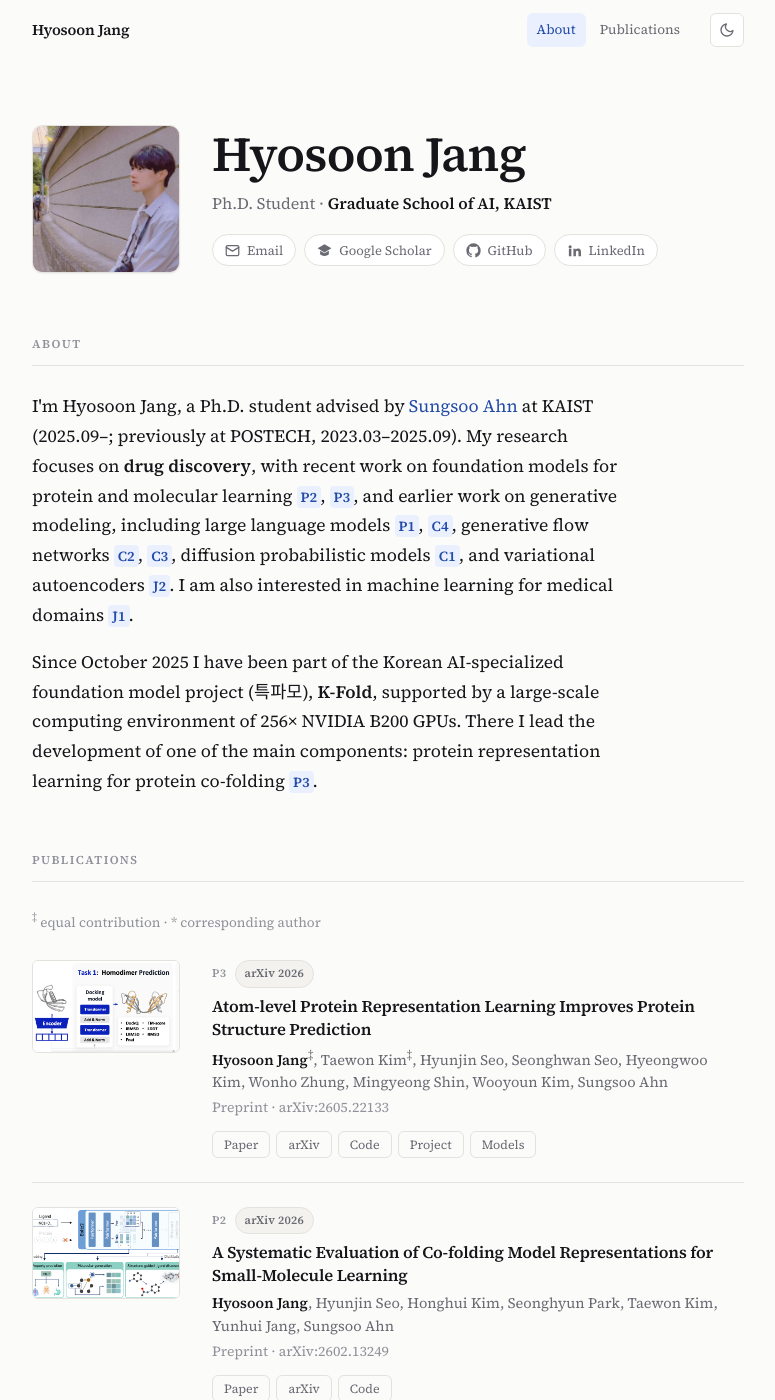
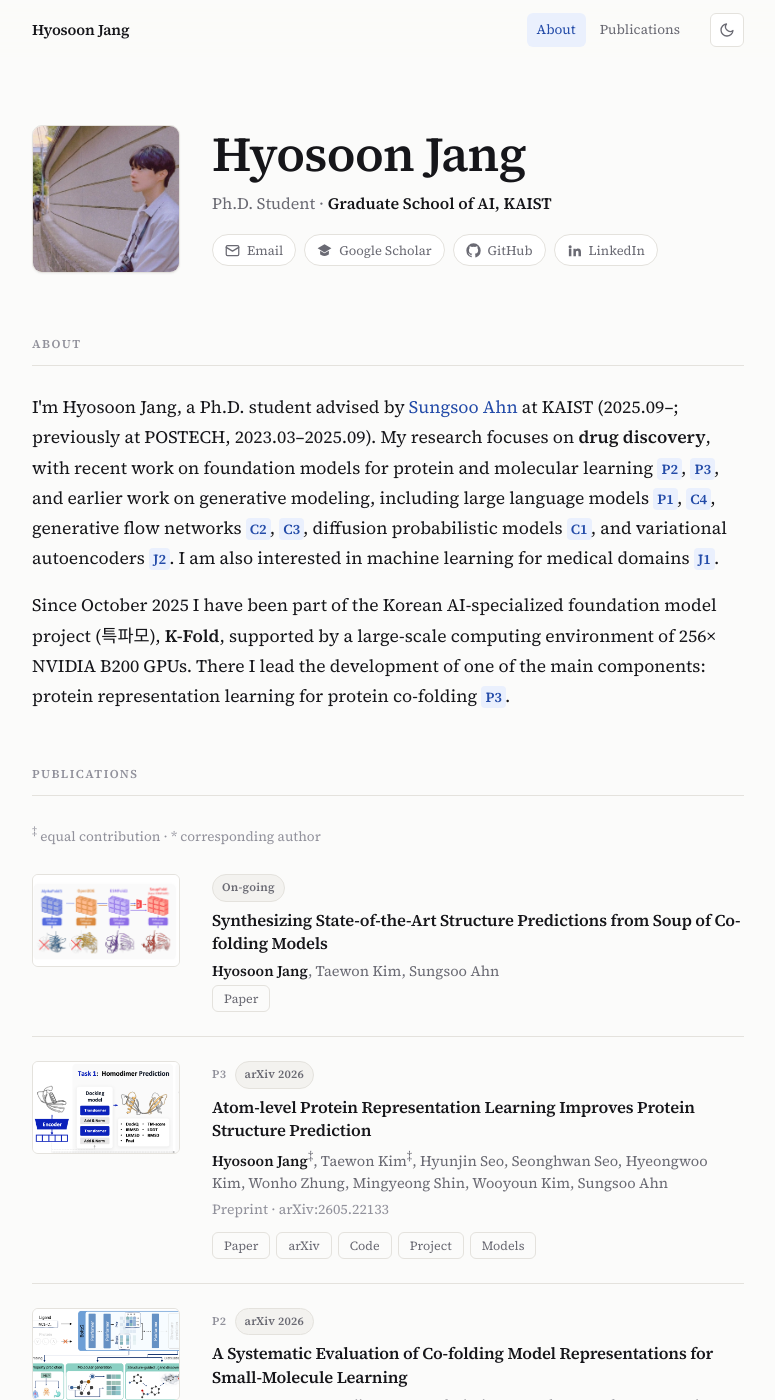
Before and after one commit to hsjang0/hsjang, a Jekyll site: the page built from index.html, in a window 1280 px wide and 1400 px high. Shown: the whole window, without its empty margins (252-1027 px from the left). Built offline with Jekyll 4.4.1, drawn with Linux system fonts in a browser that asks for light colours.

Commit message:
Add SoupFold as on-going work, and widen the About paragraph
Lists "Synthesizing State-of-the-Art Structure Predictions from Soup of
Co-folding Models" at the top of the publications, badged On-going. It
carries no reference number, so `tag` is omitted: the number chip and the
anchor are now both conditional on it, which is how any future unnumbered
entry should be listed. The thumbnail is Figure 2's left panel rendered at
400dpi and padded to 16:10 so the card crop keeps every label.

Two template fixes came out of that entry having neither a year nor a
venue. The venue line no longer renders as an empty paragraph, and the
JSON-LD omits datePublished and description rather than emitting null.

The About paragraph also loses its 64ch cap. It was wrapping at 769px while
the section rule and the publication rows ran to 888.5px, which read as a
misalignment.

Co-Authored-By: Claude Opus 5 <noreply@anthropic.com>

```diff
--- a/_data/publications.yaml
+++ b/_data/publications.yaml
@@ -2,16 +2,27 @@
 #
 # Fields
 #   title            : paper title (the [P#]/[C#]/[J#] tag is added automatically from `tag`)
-#   tag              : short reference key used in the bio text, e.g. P3, C4, J1
+#   tag              : short reference key used in the bio text, e.g. P3, C4, J1;
+#                      omit it to list a paper without a reference number
 #   authors          : HTML allowed; wrap your own name in <b>...</b>
-#   venue            : full venue name shown under the authors
+#   venue            : full venue name shown under the authors; omit to hide the line
 #   venue_short      : compact label shown in the venue badge
-#   year             : publication year (shown in the badge)
+#   year             : publication year (shown in the badge); omit it for work in
+#                      progress so the badge reads just the venue_short label
 #   highlight        : optional emphasis inside the badge, e.g. "Oral, 1.16%"
 #   image            : thumbnail path
 #   links            : list of {label, url}; internal paths are prefixed with baseurl
 #   selected         : "y" to show on the home page
 papers:
+
+  - title: "Synthesizing State-of-the-Art Structure Predictions from Soup of Co-folding Models"
+    authors: "<b>Hyosoon Jang</b>, Taewon Kim, Sungsoo Ahn"
+    venue_short: "On-going"
+    selected: y
+    image: "/assets/publications/soupfold.png"
+    links:
+      - label: "Paper"
+        url: "/assets/publications/soupfold.pdf"
 
   - tag: "P3"
     title: "Atom-level Protein Representation Learning Improves Protein Structure Prediction"
--- a/index.html
+++ b/index.html
@@ -81,7 +81,7 @@ title: Home
 
   <div class="papers">
     {% for paper in papers %}
-    <article class="paper{% unless paper.image %} no-thumb{% endunless %}" id="{{ paper.tag }}">
+    <article class="paper{% unless paper.image %} no-thumb{% endunless %}"{% if paper.tag %} id="{{ paper.tag }}"{% endif %}>
       {% if paper.image %}
       <div class="paper-thumb">
         <img src="{{ paper.image | relative_url }}" alt="{{ paper.title | strip_html | escape }}"
@@ -99,7 +99,7 @@ title: Home
 
         <h3 class="paper-title">{{ paper.title }}</h3>
         <p class="paper-authors">{{ paper.authors }}</p>
-        <p class="paper-venue">{{ paper.venue }}</p>
+        {% if paper.venue %}<p class="paper-venue">{{ paper.venue }}</p>{% endif %}
 
         {% if paper.links %}
         <div class="paper-links">
@@ -148,9 +148,9 @@ title: Home
         {% for author in author_list %}
         { "@type": "Person", "name": {{ author | strip | jsonify }} }{% unless forloop.last %},{% endunless %}
         {% endfor %}
-      ],
-      "datePublished": {{ paper.year | jsonify }},
-      "description": {{ paper.venue | strip_html | jsonify }}{% if paper.image %},
+      ]{% if paper.year %},
+      "datePublished": {{ paper.year | jsonify }}{% endif %}{% if paper.venue %},
+      "description": {{ paper.venue | strip_html | jsonify }}{% endif %}{% if paper.image %},
       "image": {{ paper.image | absolute_url | jsonify }}{% endif %}{% if paper.links and paper.links.size > 0 %},
       "url": {% assign first_link = paper.links | first %}{% if first_link.url contains '://' %}{{ first_link.url | jsonify }}{% else %}{{ first_link.url | absolute_url | jsonify }}{% endif %}{% endif %}
     }{% endfor %}
```
Also changed, not shown: assets/publications/soupfold.png (added), libs/custom/site.css, 1 other file.
